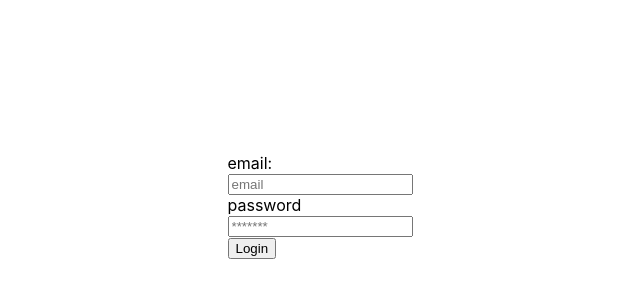
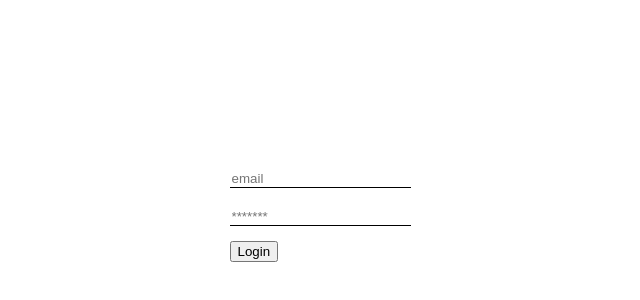
Before and after one commit to datata/frontend-react-auth, a React (Create React App) app: page /login in a window 1280 px wide. Shown: the part 194-494 px from the top of the page, without its empty margins (320-960 px from the left). Built offline with nearby package versions, Linux system fonts and the light colour scheme.

Commit message:
feat: login view

```diff
--- a/src/views/Auth/Login/LoginView.css
+++ b/src/views/Auth/Login/LoginView.css
@@ -1,7 +1,21 @@
-.container {
+.login-form {
     width: 100vw;
     height: 100vh;
     display: flex;
     align-items: center;
     justify-content: center;
 }
+
+.login-input {
+    border-style: none;
+    border-bottom: 1px solid black;
+    margin-top: 20px;
+}
+
+.login-input:focus {
+    outline: none;
+}
+
+.login-button {
+    margin-top: 15px;
+}
--- a/src/views/Auth/Login/LoginView.jsx
+++ b/src/views/Auth/Login/LoginView.jsx
@@ -1,13 +1,25 @@
+import { useState } from "react";
 import { useNavigate } from "react-router-dom";
 import "./LoginView.css";
 
 
 function LoginView() {
   const navigate = useNavigate();
+  const [email, setEmail] = useState('');
+  const [password, setPassword] = useState('');
+
+  function emailHandle(e) {
+    e.preventDefault();
+    setEmail(e.target.value)
+  }
+
+  function passwordHandle(e) {
+    e.preventDefault();
+    setPassword(e.target.value)
+  }
+
   async function handleSubmit(e) {
     e.preventDefault();
-    const email = e.currentTarget.elements['email'].value;
-    const password = e.currentTarget.elements['password'].value;
 
     const data = {
       email,
@@ -23,28 +35,28 @@ function LoginView() {
     });
 
     const result = await login.json();
-
     if (!result.success) {
-      localStorage.setItem('token', '');
+      alert(result?.message)
+      // localStorage.setItem('isAuth', false);
     } else {
       localStorage.setItem('token', result.token);
-      navigate('/home')
+      navigate('/home');
     }
   }
 
   return (
     <div>
-      <div className="container">
+      <div className="login-form">
         <form onSubmit={handleSubmit}>
-          <label htmlFor="email">email:</label>
+          {/* <label htmlFor="email">email:</label> */}
           <div>
-            <input type="text" name='email' placeholder="email" required/>
+            <input className="login-input" type="email" name='email' onChange={emailHandle} placeholder="email" required />
           </div>
-          <label htmlFor="password">password</label>
+          {/* <label htmlFor="password">password</label> */}
           <div>
-            <input type="password" name='password' placeholder="*******" required/>
+            <input className="login-input" type="password" name='password' onChange={passwordHandle} placeholder="*******" required />
           </div>
-          <button>Login</button>
+          <button className="login-button">Login</button>
         </form>
       </div>
     </div>
```
